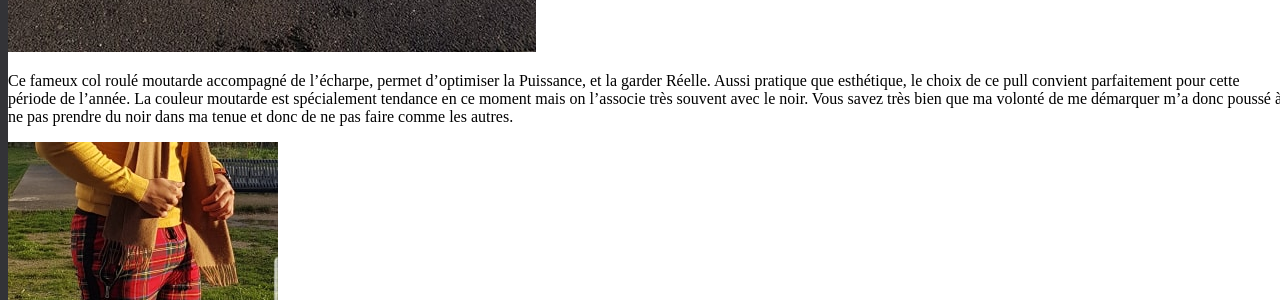
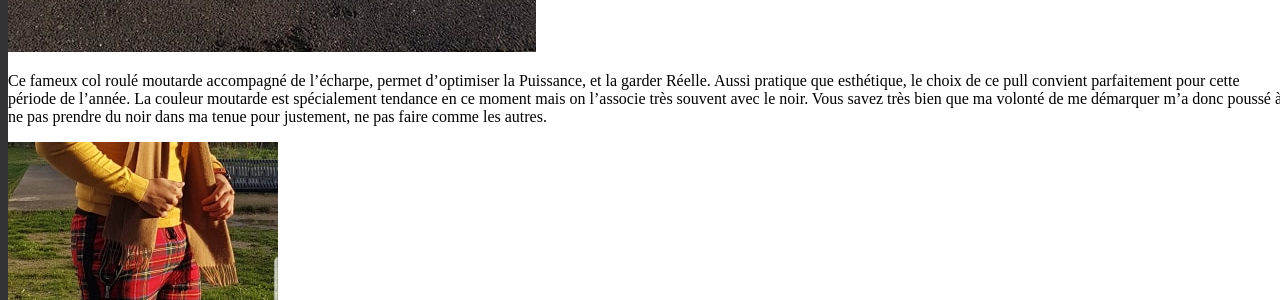
Before and after one commit to darkh2/darkh2.github.io, a Jekyll site: the page built from _posts/2018-12-23-Hyke-Vision.md, in a window 1280 px wide and 900 px high, scrolled down 3831 px. Shown: the part 188-488 px from the top of the window. Built offline with Jekyll 4.4.1, drawn with Linux system fonts in a browser that asks for light colours; comment, search, counter and statistics services are not loaded.

Commit message:
Create 2018-12-23-Hyke-Vision.md

```diff
--- a/_posts/2018-12-23-Hyke-Vision.md
+++ b/_posts/2018-12-23-Hyke-Vision.md
@@ -22,7 +22,7 @@ Le perfecto blanc donne un contraste prononcé par rapport aux couleurs du reste
 
 ![hykevisionrollneck]({{site.url}}/{{site.baseurl}}img/hykevisionrollneck.jpg)
 
-Ce fameux col roulé moutarde accompagné de l'écharpe, permet d'optimiser la Puissance, et la garder Réelle. Aussi pratique que esthétique, le choix de ce pull convient parfaitement pour cette période de l'année. La couleur moutarde est spécialement tendance en ce moment mais on l'associe très souvent avec le noir. Vous savez très bien que ma volonté de me démarquer m'a donc poussé à ne pas prendre du noir dans ma tenue et donc de ne pas faire comme les autres.
+Ce fameux col roulé moutarde accompagné de l'écharpe, permet d'optimiser la Puissance, et la garder Réelle. Aussi pratique que esthétique, le choix de ce pull convient parfaitement pour cette période de l'année. La couleur moutarde est spécialement tendance en ce moment mais on l'associe très souvent avec le noir. Vous savez très bien que ma volonté de me démarquer m'a donc poussé à ne pas prendre du noir dans ma tenue pour justement, ne pas faire comme les autres.
 
 ![hykevisionfute]({{site.url}}/{{site.baseurl}}img/hykevisionfute.jpg)
 
```
